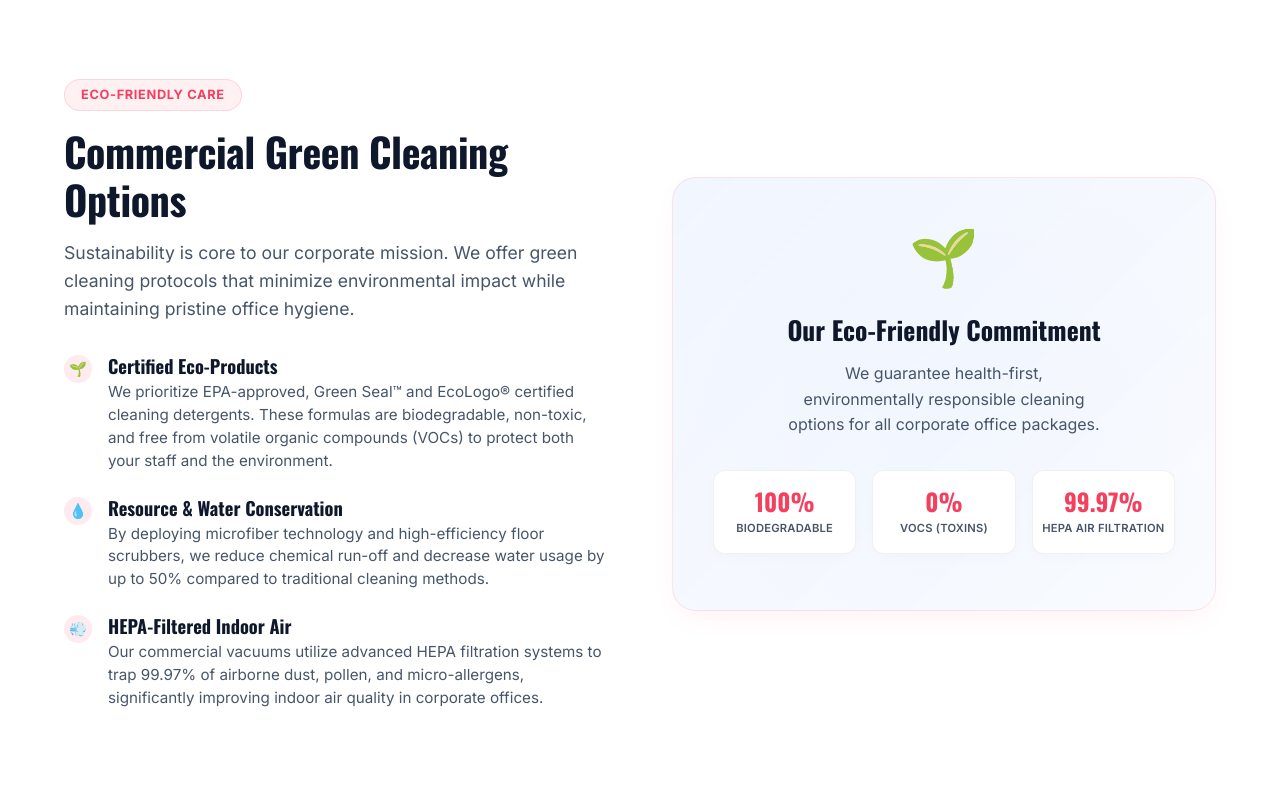
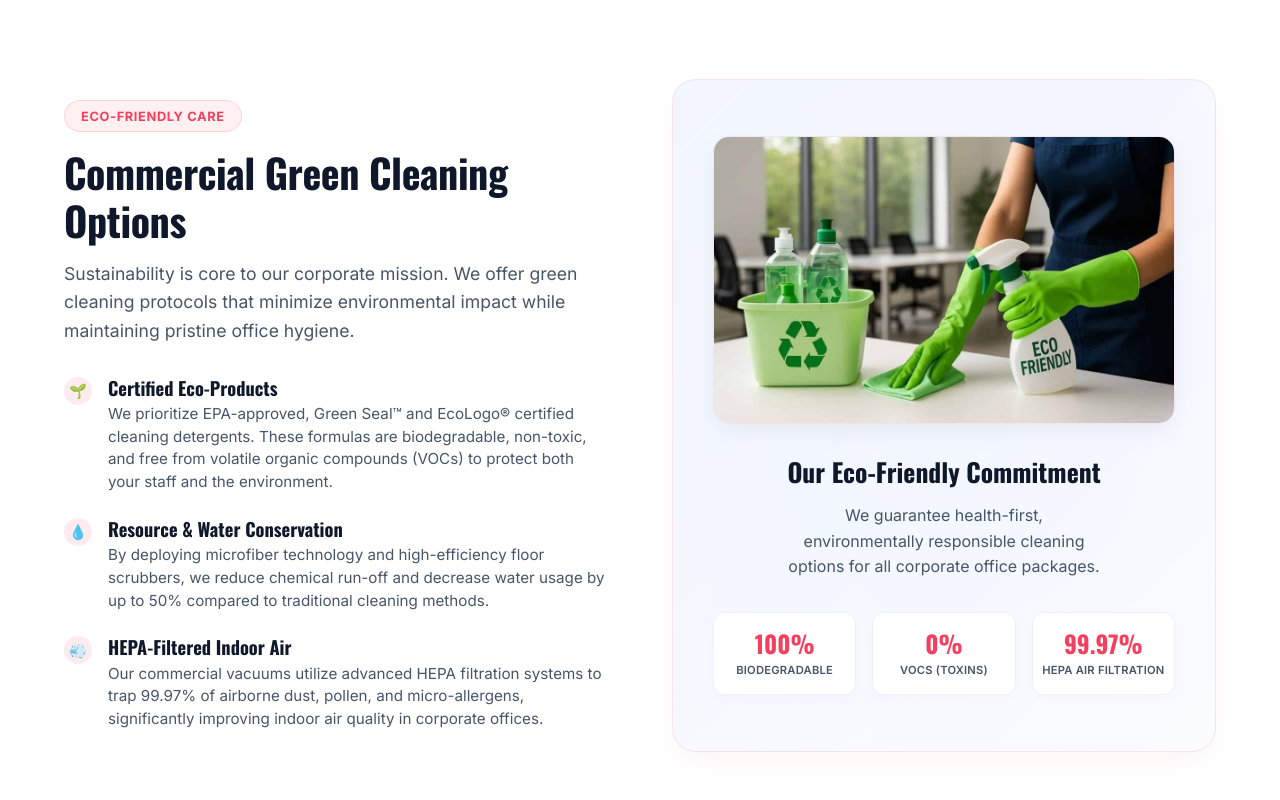
Before and after one commit to sk8benji/allstate, a Next.js app in the folder apps/next-app/: page / in a window 1280 px wide. Shown: the part 8720-9520 px from the top of the page. Built offline with nearby package versions, Linux system fonts and the light colour scheme.

Commit message:
feat: integrate eco-friendly cleaning image into green commitment card, replacing plant icon

```diff
--- a/apps/next-app/src/app/page.module.css
+++ b/apps/next-app/src/app/page.module.css
@@ -1237,6 +1237,19 @@
   animation: float 4s ease-in-out infinite;
 }
 
+.greenCommitmentImage {
+  width: 100%;
+  aspect-ratio: 16 / 10;
+  object-fit: cover;
+  border-radius: 16px;
+  margin-bottom: 2rem;
+  display: block;
+  box-shadow: 0 8px 25px rgba(0, 0, 0, 0.05);
+  border: 1px solid rgba(var(--color-primary-rgb), 0.1);
+  position: relative;
+  z-index: 1;
+}
+
 @keyframes float {
   0%, 100% {
     transform: translateY(0);
--- a/apps/next-app/src/app/page.tsx
+++ b/apps/next-app/src/app/page.tsx
@@ -634,7 +634,11 @@ export default function Home() {
             </div>
 
             <div className={styles.greenCommitmentCard}>
-              <div className={styles.greenCommitmentIcon}>🌱</div>
+              <img
+                src="/eco-friendly.jpg"
+                alt="Allstate Eco-Friendly Commitment"
+                className={styles.greenCommitmentImage}
+              />
               <h3 className={styles.greenCommitmentTitle}>Our Eco-Friendly Commitment</h3>
               <p className={styles.greenCommitmentText}>
                 We guarantee health-first, environmentally responsible cleaning options for all corporate office packages.
```
Also changed, not shown: apps/next-app/public/eco-friendly.jpg (added).
